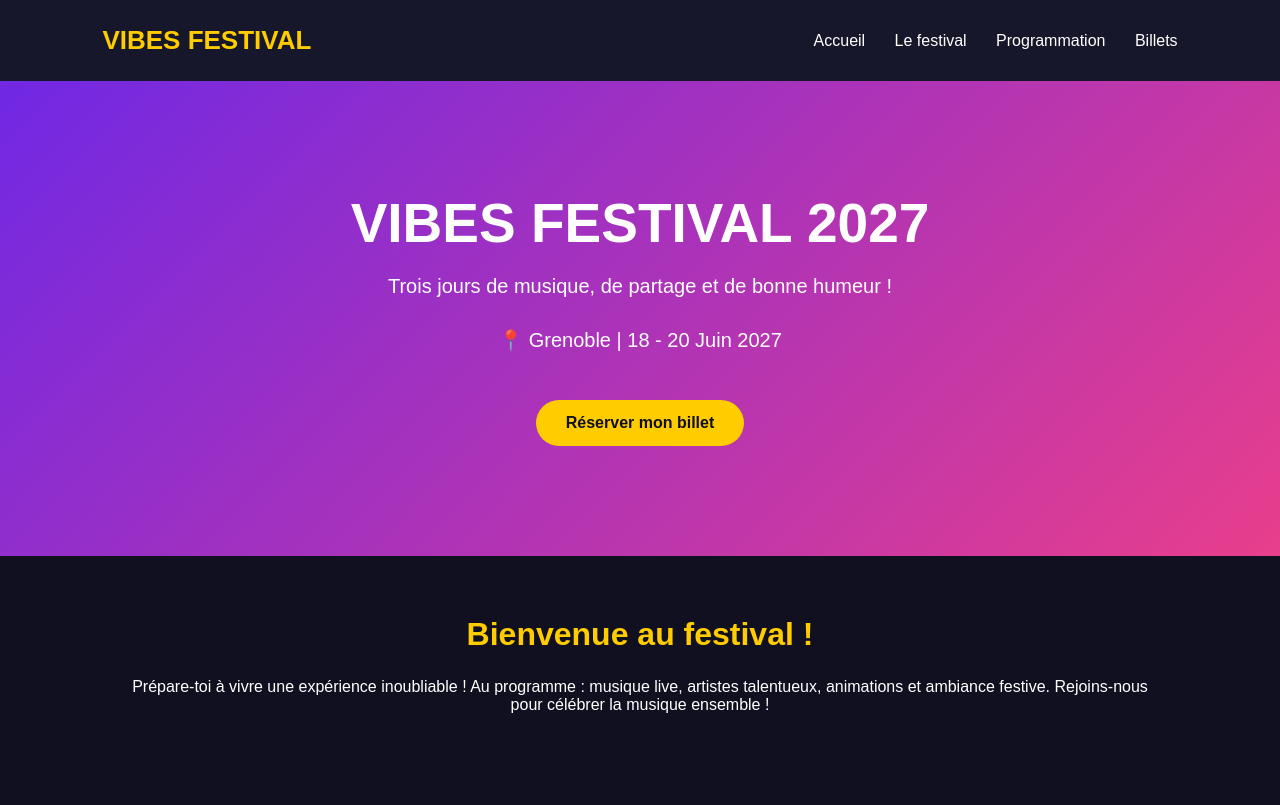
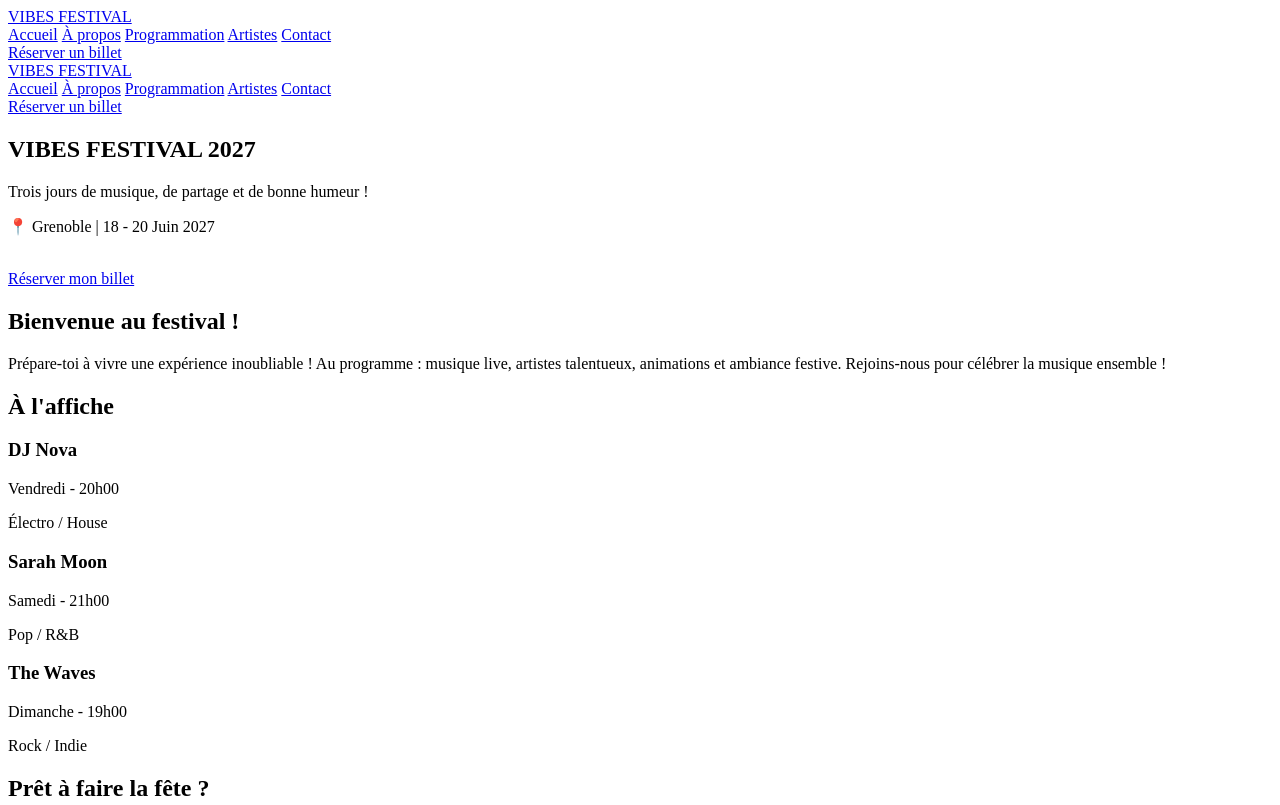
Before and after one commit to BenRobert38/festival2026-groupe-d, a plain HTML site: page index.html in a window 1280 px wide. Shown: the top 805 px of the page. Drawn offline with Linux system fonts and the light colour scheme.

Commit message:
Mise à jour du html

```diff
--- a/index.html
+++ b/index.html
@@ -1,121 +1,43 @@
 
 <!DOCTYPE html>
 <html lang="fr">
-<head>
-    <meta charset="UTF-8">
-    <meta name="viewport" content="width=device-width, initial-scale=1.0">
-    <title>VIBES FESTIVAL</title>
-    <style>
-        * {
-            margin: 0;
-            padding: 0;
-            box-sizing: border-box;
-        }
+    <header>
 
-        body {
-            font-family: Arial, sans-serif;
-            background: #101020;
-            color: white;
-        }
+        <!-- Logo -->
+        <a href="#" class="logo">VIBES FESTIVAL</a>
 
-        header {
-            display: flex;
-            justify-content: space-between;
-            align-items: center;
-            padding: 25px 8%;
-            background: #17172b;
-        }
+        <!-- Navigation -->
+        <nav>
+            <a href="#">Accueil</a>
+            <a href="#">À propos</a>
+            <a href="#">Programmation</a>
+            <a href="#">Artistes</a>
+            <a href="#">Contact</a>
+        </nav>
 
-        header h2 {
-            color: #ffcc00;
-            font-size: 26px;
-        }
+        <!-- Bouton -->
+        <a href="#" class="btn">Réserver un billet</a>
 
-        nav a {
-            color: white;
-            text-decoration: none;
-            margin-left: 25px;
-        }
-
-        nav a:hover {
-            color: #ffcc00;
-        }
-
-        .hero {
-            text-align: center;
-            padding: 110px 20px;
-            background: linear-gradient(135deg, #7028e4, #e83e8c);
-        }
-
-        .hero h1 {
-            font-size: 55px;
-            margin-bottom: 20px;
-        }
-
-        .hero p {
-            font-size: 20px;
-            margin-bottom: 30px;
-        }
-
-        .btn {
-            display: inline-block;
-            padding: 14px 30px;
-            background: #ffcc00;
-            color: #101020;
-            text-decoration: none;
-            font-weight: bold;
-            border-radius: 30px;
-        }
-
-        .section {
-            padding: 60px 10%;
-            text-align: center;
-        }
-
-        .section h2 {
-            color: #ffcc00;
-            margin-bottom: 25px;
-            font-size: 32px;
-        }
-
-        .artists {
-            display: flex;
-            justify-content: center;
-            gap: 25px;
-            flex-wrap: wrap;
-        }
-
-        .artist {
-            background: #22223b;
-            padding: 30px;
-            border-radius: 15px;
-            width: 220px;
-        }
-
-        .artist h3 {
-            color: #ffcc00;
-            margin-bottom: 10px;
-        }
-
-        footer {
-            text-align: center;
-            padding: 25px;
-            background: #17172b;
-            color: #aaa;
-        }
-    </style>
-</head>
-
+    </header>
 <body>
 
-    <header>
-        <h2>VIBES FESTIVAL</h2>
+       <header>
+
+        <!-- Logo -->
+        <a href="#" class="logo">VIBES FESTIVAL</a>
+
+        <!-- Navigation -->
         <nav>
-            <a href="#accueil">Accueil</a>
-            <a href="#festival">Le festival</a>
-            <a href="#programmation">Programmation</a>
-            <a href="#billets">Billets</a>
+            <a href="#">Accueil</a>
+            <a href="#">À propos</a>
+            <a href="#">Programmation</a>
+            <a href="#">Artistes</a>
+            <a href="#">Contact</a>
         </nav>
+
+        <!-- Bouton -->
+        <a href="#" class="btn">Réserver un billet</a>
+
     </header>
 
     <section class="hero" id="accueil">
```
